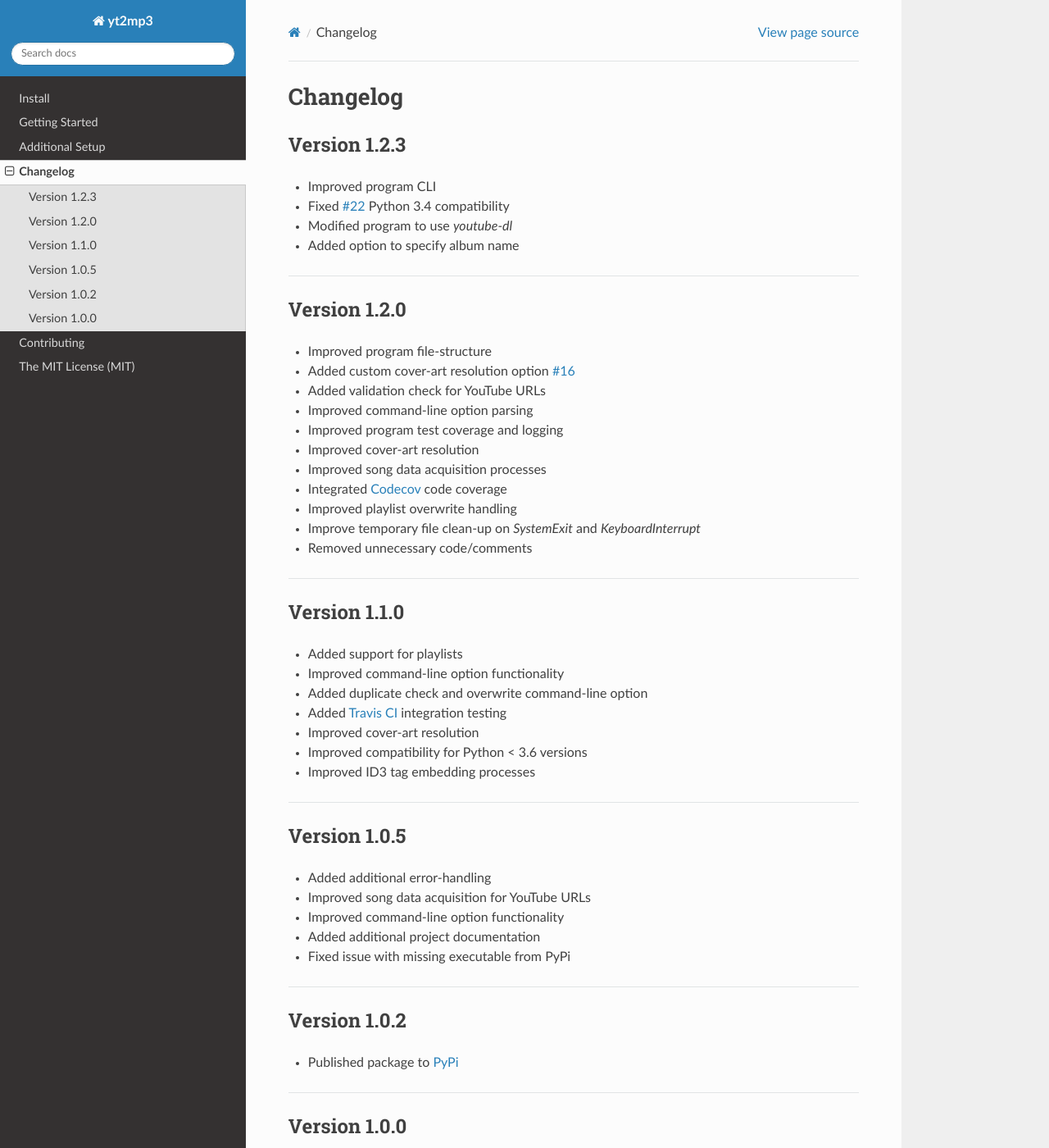
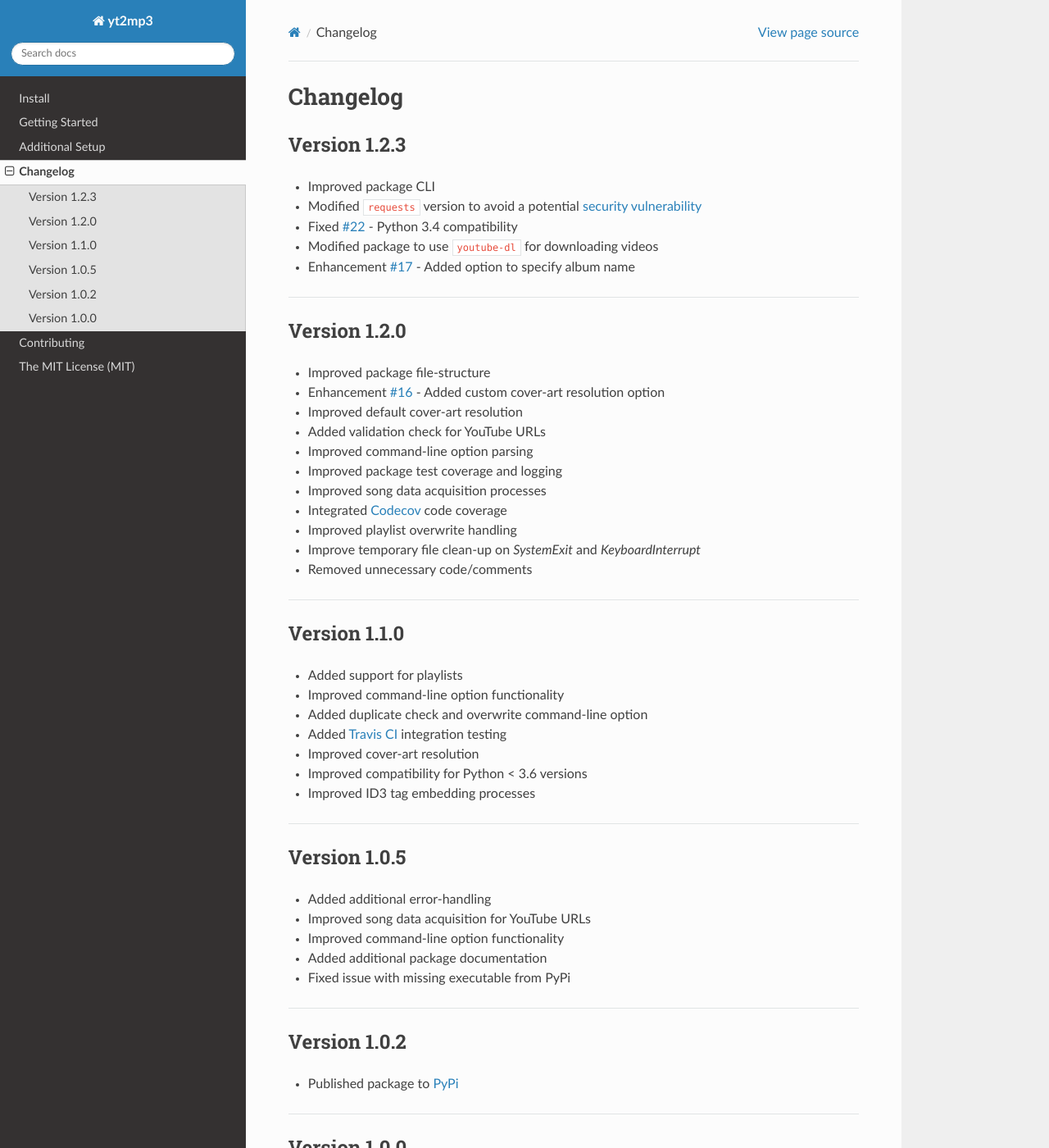
Before and after one commit to tterb/yt2mp3, a Sphinx documentation site: the page built from docs/changelog.rst, in a window 1280 px wide and 1400 px high. Shown: the whole window at 82% size. Built offline with Sphinx 7.4.7 and the Read the Docs theme 2.0.0, drawn with Linux system fonts in a browser that asks for light colours; pages that are not in the unit, such as notebooks, are missing from menus.

Commit message:
:books: Update package documentation

```diff
--- a/docs/changelog.rst
+++ b/docs/changelog.rst
@@ -5,22 +5,23 @@ Changelog
 Version 1.2.3
 ----------------
 
-* Improved program CLI
-* Fixed `#22 <https://github.com/tterb/yt2mp3/issues/22>`_ Python 3.4 compatibility
-* Modified program to use `youtube-dl`
-* Added option to specify album name
+* Improved package CLI
+* Modified :code:`requests` version to avoid a potential `security vulnerability <https://nvd.nist.gov/vuln/detail/CVE-2018-18074>`_
+* Fixed `#22 <https://github.com/tterb/yt2mp3/issues/22>`_ - Python 3.4 compatibility
+* Modified package to use :code:`youtube-dl` for downloading videos
+* Enhancement `#17 <https://github.com/tterb/yt2mp3/issues/17>`_ -  Added option to specify album name
 
 --------------------------------
 
 Version 1.2.0
 ----------------
 
-* Improved program file-structure
-* Added custom cover-art resolution option `#16 <https://github.com/tterb/yt2mp3/issues/16>`_
+* Improved package file-structure
+* Enhancement `#16 <https://github.com/tterb/yt2mp3/issues/16>`_ -  Added custom cover-art resolution option
+* Improved default cover-art resolution
 * Added validation check for YouTube URLs
 * Improved command-line option parsing
-* Improved program test coverage and logging
-* Improved cover-art resolution
+* Improved package test coverage and logging
 * Improved song data acquisition processes
 * Integrated `Codecov <https://codecov.io/>`_ code coverage
 * Improved playlist overwrite handling
@@ -48,7 +49,7 @@ Version 1.0.5
 * Added additional error-handling
 * Improved song data acquisition for YouTube URLs
 * Improved command-line option functionality
-* Added additional project documentation
+* Added additional package documentation
 * Fixed issue with missing executable from PyPi
 
 --------------------------------
```
Also changed, not shown: docs/CHANGELOG.md (+10 -9 lines).
